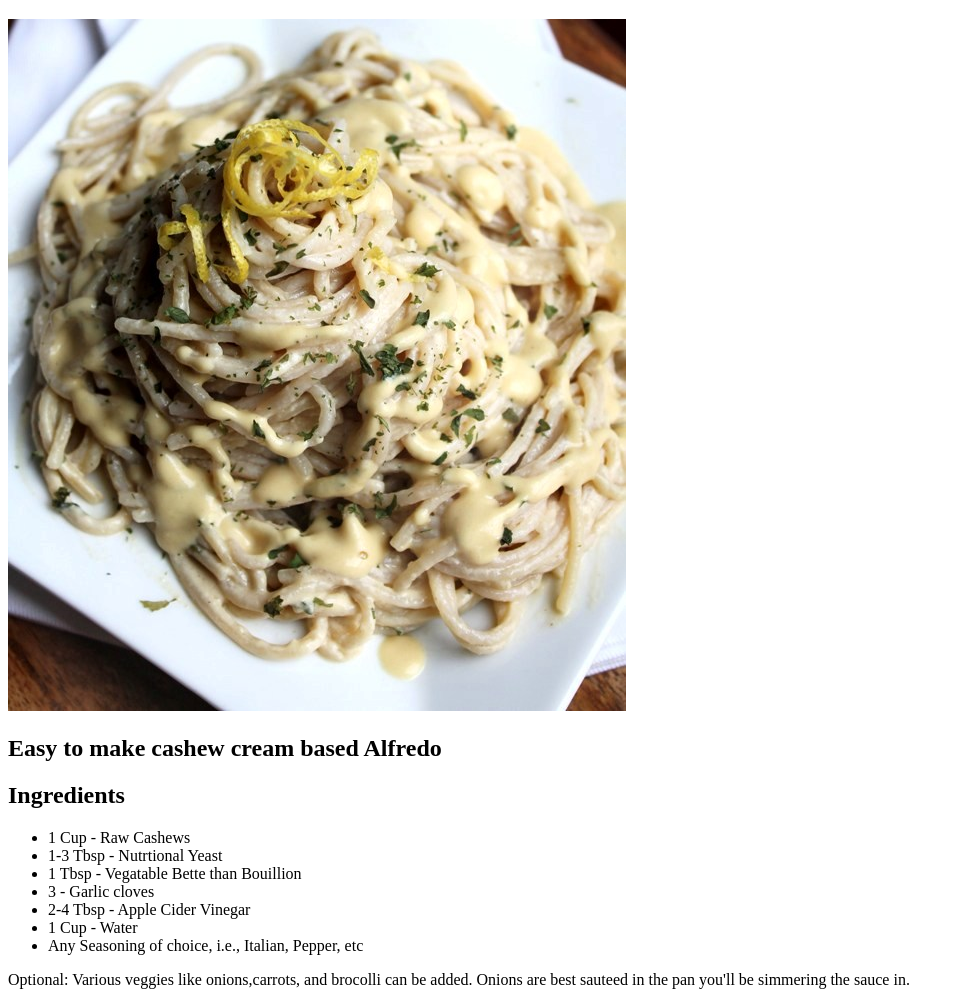
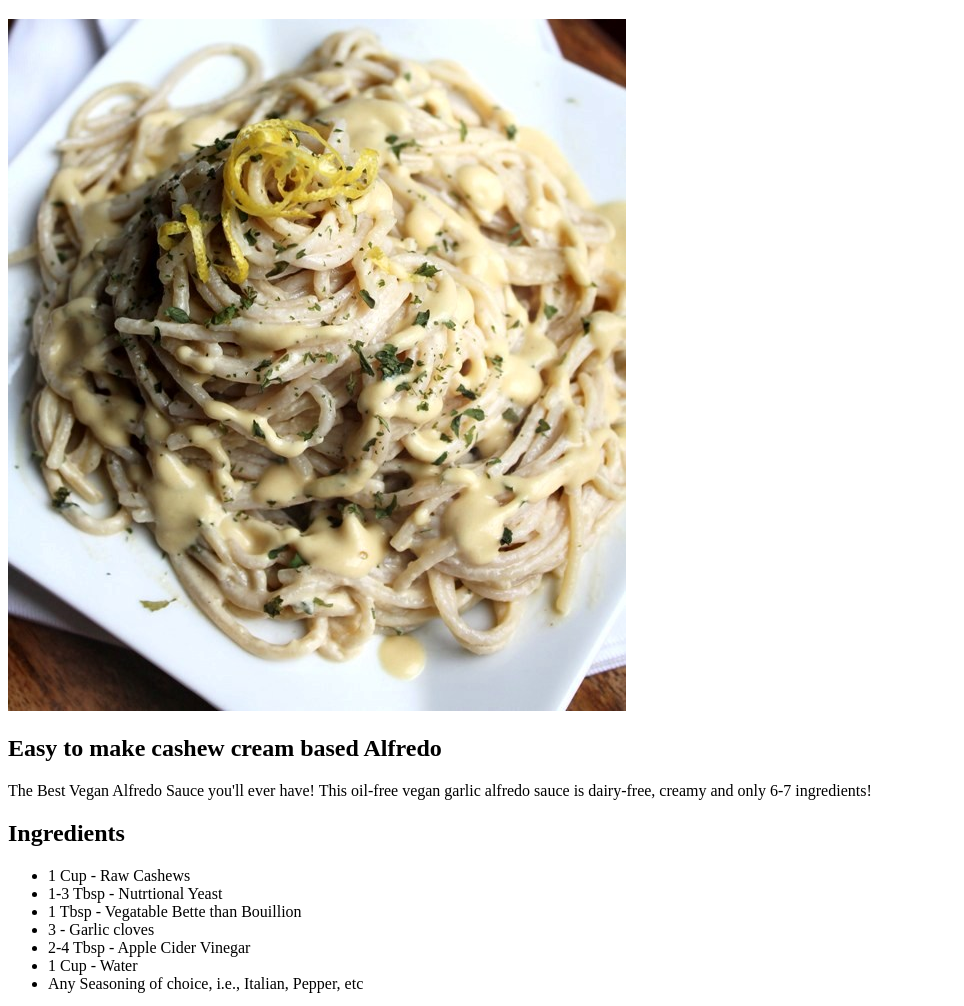
Before and after one commit to mojojoflow/odin-recipes, a plain HTML site: page recipes/Alfredo.html in a window 1280 px wide. Shown: the part 61-1067 px from the top of the page, without its empty margins (0-964 px from the left). Drawn offline with Linux system fonts and the light colour scheme.

Commit message:
Add receipe description to Alfredo.html

```diff
--- a/recipes/Alfredo.html
+++ b/recipes/Alfredo.html
@@ -10,7 +10,9 @@
     <h1>Vegan Alfredo</h1>
     <img src="../img/vg_alfredo.jpg" alt="Finished Vegan Alfredo">
     <h2>Easy to make cashew cream based Alfredo</h2>
-    <p></p>
+    <p>
+        The Best Vegan Alfredo Sauce you'll ever have! This oil-free vegan garlic alfredo sauce is dairy-free, creamy and only 6-7 ingredients!
+    </p>
     <h2>Ingredients</h2>
     <ul>
         <li>1 Cup - Raw Cashews</li>
```
